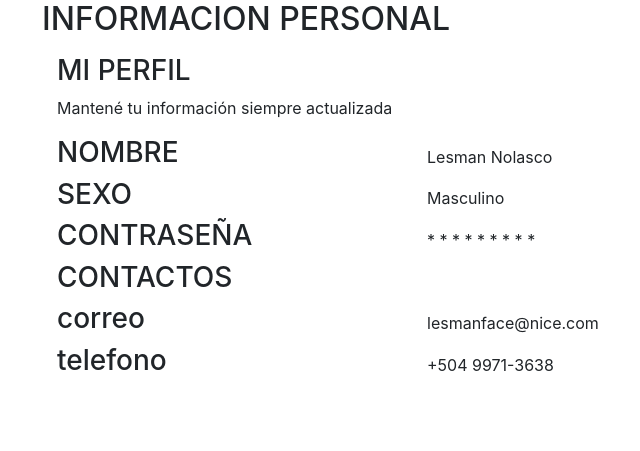
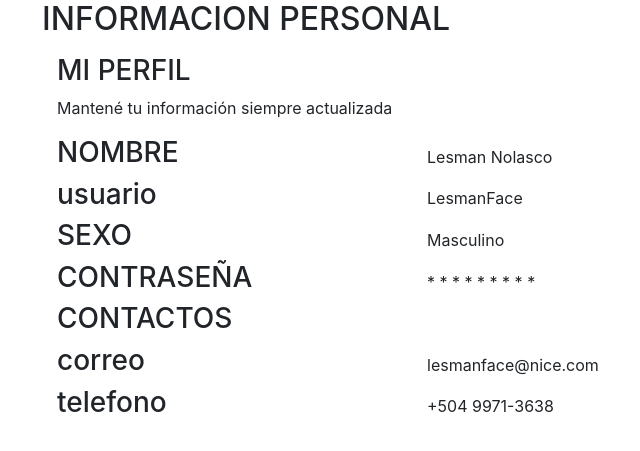
Before and after one commit to Mariojra/UNAHAMBRE, a PHP site: page /tablas-perfil.html in a window 1280 px wide. Shown: the top 451 px of the page, without its empty margins (43-683 px from the left). Run offline with PHP 8.4, Linux system fonts and the light colour scheme.

Commit message:
Paddin a Titulos

```diff
--- a/unahambre/css/simple-sidebar.css
+++ b/unahambre/css/simple-sidebar.css
@@ -14,7 +14,6 @@ body {
   height: 90vh;
 }
 
-
 .foco{
   background-color: white;
   /* webkit-border-radius: 8px; */
@@ -25,6 +24,9 @@ body {
   overflow: hidden;
   width: 100%;
   margin-top: 2rem;
+}
+.titulo{
+  padding: 1rem;
 }
 
 .parametros h3{
--- a/unahambre/tablas-perfil.html
+++ b/unahambre/tablas-perfil.html
@@ -15,7 +15,7 @@
     <h2>INFORMACION PERSONAL</h2>
     <p></p>
     <div class="container-fluid foco">
-      <div class="">
+      <div class="titulo">
         <h3>MI PERFIL</h3>
         <p>Mantené tu información siempre actualizada</p>
       </div>
@@ -24,6 +24,12 @@
         <div class="parametros col-4"><h3>NOMBRE</h3></div>
         <div class="col-4">Lesman Nolasco </div>
         <div class="col-4"><a href=""><i class="fas fa-edit"></i></a> </div>
+      </div>
+
+      <div class="subcontenedor row justify-content-center align-items-center">
+        <div class="parametros col-4"><h3>usuario</h3></div>
+        <div class="col-4">LesmanFace</div>
+        <div  class="col-4"><a href=""><i class="fas fa-edit"></i></a> </div>
       </div>
 
       <div class="subcontenedor row justify-content-center align-items-center">
@@ -40,7 +46,7 @@
     </div>
 
     <div class="container-fluid foco">
-      <div class="">
+      <div class="titulo">
         <h3>CONTACTOS</h3>
       </div>
 
```
